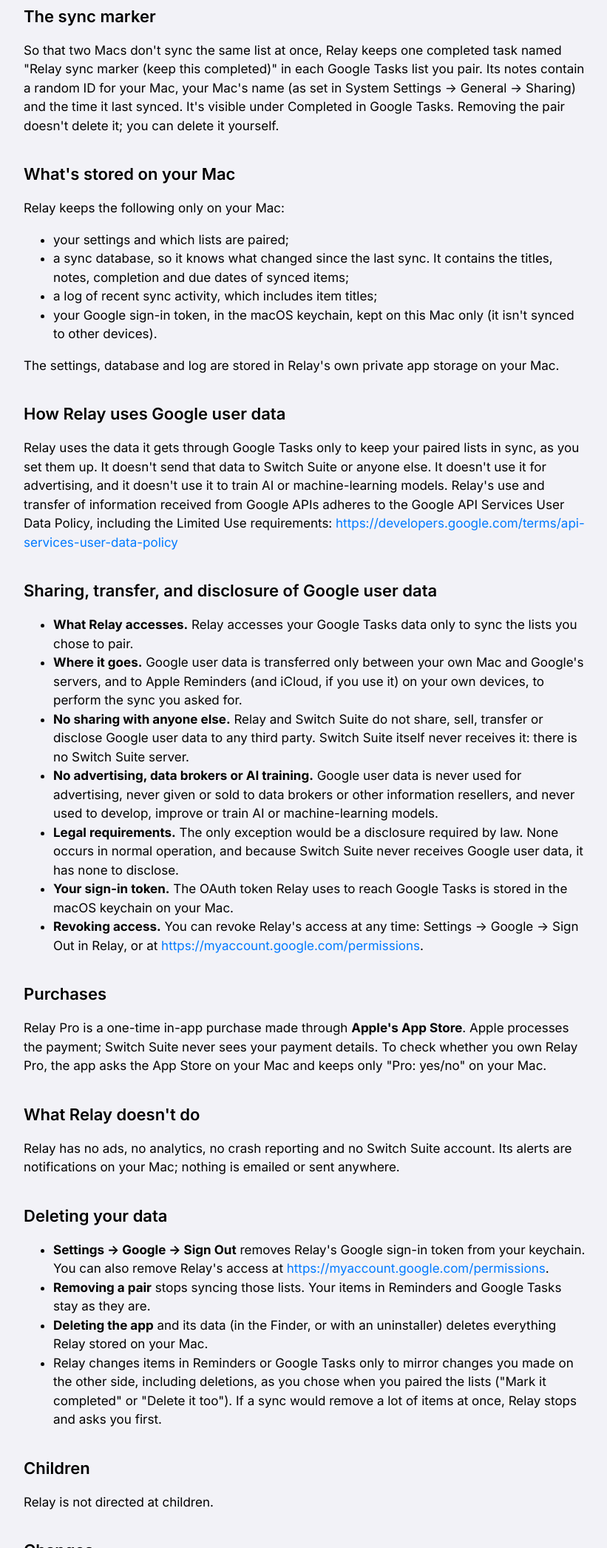
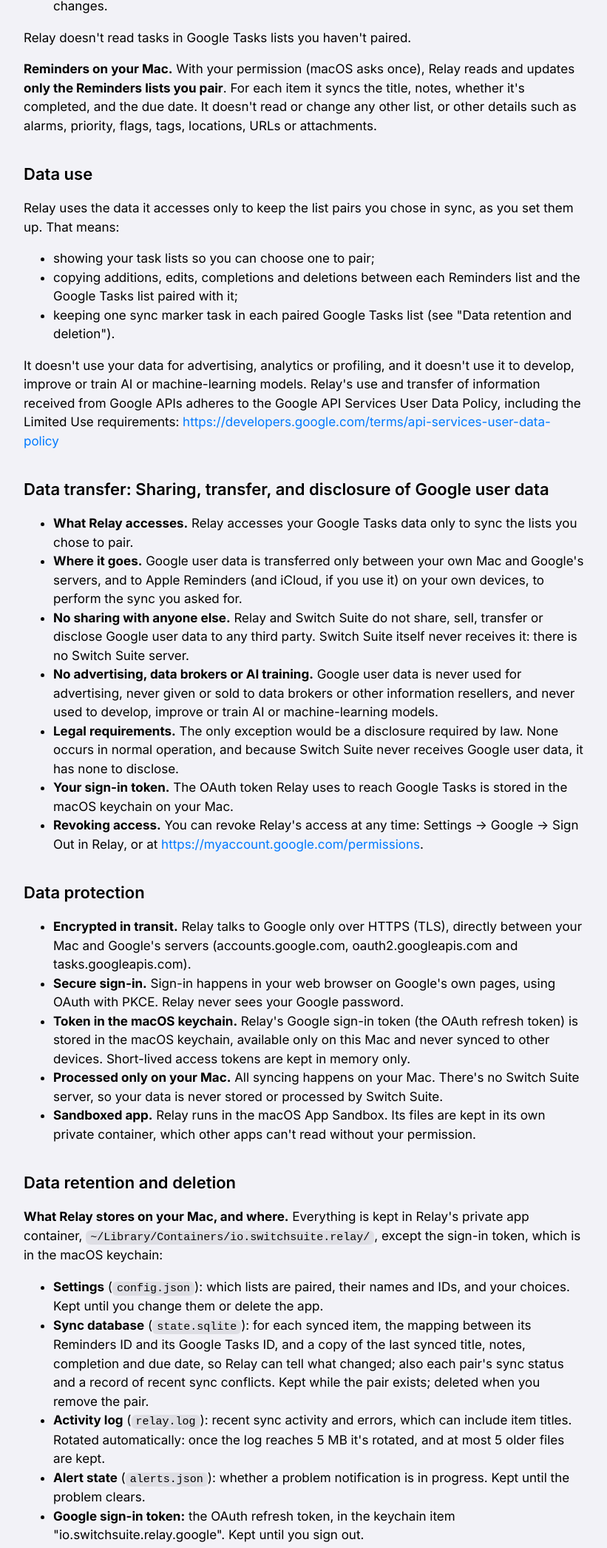
Before and after one commit to ciderguyms/switchsuite-site, a plain HTML site: page privacy/relay/index.html in a window 1280 px wide. Shown: the part 708-2800 px from the top of the page at 74% size, without its empty margins (108-929 px from the left). Drawn offline with Linux system fonts and the light colour scheme.

Commit message:
Relay privacy: sections for data accessed, use, transfer, protection, retention and deletion
For Google OAuth verification. The sharing/transfer/disclosure section is
unchanged (now headed "Data transfer: ..."). Last updated November 14, 2026.

Co-Authored-By: Claude Opus 5.5 <noreply@anthropic.com>

```diff
--- a/privacy/relay/index.html
+++ b/privacy/relay/index.html
@@ -25,23 +25,23 @@
 <h1>Relay by Switch Suite: Privacy Policy</h1>
 <p class="meta">Last updated: November 14, 2026</p>
 <p>Relay by Switch Suite ("Relay", "the app") is a Mac app published by Switch Suite. It keeps lists you choose in Apple Reminders on your Mac in sync with your Google Tasks. <strong>Switch Suite has no server for Relay and doesn't receive your lists, your Google account or any other personal data.</strong> Your lists move only between your Mac, Apple's Reminders service (which Apple syncs through iCloud if you use it) and your Google Tasks.</p>
-<h2>What Relay reads and writes</h2>
-<p>With your permission (macOS asks once), Relay reads and updates <strong>only the Reminders lists you pair</strong>. For each item it syncs the title, notes, whether it's completed, and the due date. It doesn't read or change any other list, or other details such as alarms, priority, flags, tags, locations, URLs or attachments.</p>
-<p>When you sign in with Google, Relay asks Google only for access to <strong>Google Tasks</strong>. It reads and updates the Google Tasks lists you pair, over an encrypted connection (HTTPS) directly between your Mac and Google.</p>
-<h2>The sync marker</h2>
-<p>So that two Macs don't sync the same list at once, Relay keeps one completed task named "Relay sync marker (keep this completed)" in each Google Tasks list you pair. Its notes contain a random ID for your Mac, your Mac's name (as set in System Settings → General → Sharing) and the time it last synced. It's visible under Completed in Google Tasks. Removing the pair doesn't delete it; you can delete it yourself.</p>
-<h2>What's stored on your Mac</h2>
-<p>Relay keeps the following only on your Mac:</p>
+<h2>Data accessed</h2>
+<p><strong>Google user data.</strong> When you sign in with Google, Relay asks Google for one permission only: the Google Tasks scope (<code><a href="https://www.googleapis.com/auth/tasks">https://www.googleapis.com/auth/tasks</a></code>). It doesn't ask for your email address, profile, contacts or any other Google data. With that permission Relay accesses:</p>
 <ul>
-  <li>your settings and which lists are paired;</li>
-  <li>a sync database, so it knows what changed since the last sync. It contains the titles, notes, completion and due dates of synced items;</li>
-  <li>a log of recent sync activity, which includes item titles;</li>
-  <li>your Google sign-in token, in the macOS keychain, kept on this Mac only (it isn't synced to other devices).</li>
+  <li><strong>your task lists:</strong> their names and IDs, so you can pick which Google Tasks list to pair (and, if you ask, create a new list);</li>
+  <li><strong>the tasks in the lists you pair:</strong> each task's title, notes, due date and completion status, plus the task's ID and last-modified time, which Relay uses to match items and notice changes.</li>
 </ul>
-<p>The settings, database and log are stored in Relay's own private app storage on your Mac.</p>
-<h2>How Relay uses Google user data</h2>
-<p>Relay uses the data it gets through Google Tasks only to keep your paired lists in sync, as you set them up. It doesn't send that data to Switch Suite or anyone else. It doesn't use it for advertising, and it doesn't use it to train AI or machine-learning models. Relay's use and transfer of information received from Google APIs adheres to the Google API Services User Data Policy, including the Limited Use requirements: <a href="https://developers.google.com/terms/api-services-user-data-policy">https://developers.google.com/terms/api-services-user-data-policy</a></p>
-<h2>Sharing, transfer, and disclosure of Google user data</h2>
+<p>Relay doesn't read tasks in Google Tasks lists you haven't paired.</p>
+<p><strong>Reminders on your Mac.</strong> With your permission (macOS asks once), Relay reads and updates <strong>only the Reminders lists you pair</strong>. For each item it syncs the title, notes, whether it's completed, and the due date. It doesn't read or change any other list, or other details such as alarms, priority, flags, tags, locations, URLs or attachments.</p>
+<h2>Data use</h2>
+<p>Relay uses the data it accesses only to keep the list pairs you chose in sync, as you set them up. That means:</p>
+<ul>
+  <li>showing your task lists so you can choose one to pair;</li>
+  <li>copying additions, edits, completions and deletions between each Reminders list and the Google Tasks list paired with it;</li>
+  <li>keeping one sync marker task in each paired Google Tasks list (see "Data retention and deletion").</li>
+</ul>
+<p>It doesn't use your data for advertising, analytics or profiling, and it doesn't use it to develop, improve or train AI or machine-learning models. Relay's use and transfer of information received from Google APIs adheres to the Google API Services User Data Policy, including the Limited Use requirements: <a href="https://developers.google.com/terms/api-services-user-data-policy">https://developers.google.com/terms/api-services-user-data-policy</a></p>
+<h2>Data transfer: Sharing, transfer, and disclosure of Google user data</h2>
 <ul>
   <li><strong>What Relay accesses.</strong> Relay accesses your Google Tasks data only to sync the lists you chose to pair.</li>
   <li><strong>Where it goes.</strong> Google user data is transferred only between your own Mac and Google's servers, and to Apple Reminders (and iCloud, if you use it) on your own devices, to perform the sync you asked for.</li>
@@ -51,17 +51,37 @@
   <li><strong>Your sign-in token.</strong> The OAuth token Relay uses to reach Google Tasks is stored in the macOS keychain on your Mac.</li>
   <li><strong>Revoking access.</strong> You can revoke Relay's access at any time: Settings → Google → Sign Out in Relay, or at <a href="https://myaccount.google.com/permissions">https://myaccount.google.com/permissions</a>.</li>
 </ul>
+<h2>Data protection</h2>
+<ul>
+  <li><strong>Encrypted in transit.</strong> Relay talks to Google only over HTTPS (TLS), directly between your Mac and Google's servers (accounts.google.com, oauth2.googleapis.com and tasks.googleapis.com).</li>
+  <li><strong>Secure sign-in.</strong> Sign-in happens in your web browser on Google's own pages, using OAuth with PKCE. Relay never sees your Google password.</li>
+  <li><strong>Token in the macOS keychain.</strong> Relay's Google sign-in token (the OAuth refresh token) is stored in the macOS keychain, available only on this Mac and never synced to other devices. Short-lived access tokens are kept in memory only.</li>
+  <li><strong>Processed only on your Mac.</strong> All syncing happens on your Mac. There's no Switch Suite server, so your data is never stored or processed by Switch Suite.</li>
+  <li><strong>Sandboxed app.</strong> Relay runs in the macOS App Sandbox. Its files are kept in its own private container, which other apps can't read without your permission.</li>
+</ul>
+<h2>Data retention and deletion</h2>
+<p><strong>What Relay stores on your Mac, and where.</strong> Everything is kept in Relay's private app container, <code>~/Library/Containers/io.switchsuite.relay/</code>, except the sign-in token, which is in the macOS keychain:</p>
+<ul>
+  <li><strong>Settings</strong> (<code>config.json</code>): which lists are paired, their names and IDs, and your choices. Kept until you change them or delete the app.</li>
+  <li><strong>Sync database</strong> (<code>state.sqlite</code>): for each synced item, the mapping between its Reminders ID and its Google Tasks ID, and a copy of the last synced title, notes, completion and due date, so Relay can tell what changed; also each pair's sync status and a record of recent sync conflicts. Kept while the pair exists; deleted when you remove the pair.</li>
+  <li><strong>Activity log</strong> (<code>relay.log</code>): recent sync activity and errors, which can include item titles. Rotated automatically: once the log reaches 5 MB it's rotated, and at most 5 older files are kept.</li>
+  <li><strong>Alert state</strong> (<code>alerts.json</code>): whether a problem notification is in progress. Kept until the problem clears.</li>
+  <li><strong>Google sign-in token:</strong> the OAuth refresh token, in the keychain item "io.switchsuite.relay.google". Kept until you sign out.</li>
+</ul>
+<p><strong>The sync marker task.</strong> So that two Macs don't sync the same list at once, Relay keeps one completed task named "Relay sync marker (keep this completed)" in each Google Tasks list you pair. Its notes contain a random ID for your Mac, your Mac's name (as set in System Settings → General → Sharing) and the time it last synced. It's visible under Completed in Google Tasks and stays in your Google account. To delete it, open the list in Google Tasks, expand Completed and delete that task. If the pair still exists, Relay adds it again at the next sync, so remove the pair first.</p>
+<p><strong>How to delete your data.</strong></p>
+<ul>
+  <li><strong>Sign Out</strong> (Relay → Settings → Google → Sign Out) deletes Relay's Google sign-in token from the keychain and revokes it at Google.</li>
+  <li><strong>Removing a pair</strong> stops syncing those lists and deletes that pair's sync state (its item mappings, status and conflict records) from the sync database. Your items in Reminders and Google Tasks stay as they are.</li>
+  <li><strong>Uninstalling:</strong> quit Relay (sign out first if you want the token revoked at Google), then delete the app and its container folder <code>~/Library/Containers/io.switchsuite.relay/</code>, in the Finder or with an uninstaller. This deletes everything Relay stored on your Mac. macOS doesn't remove keychain items when an app is deleted, so if you didn't sign out, delete "io.switchsuite.relay.google" in Keychain Access.</li>
+  <li><strong>Your Google data stays yours.</strong> Your tasks and task lists are stored in your own Google account, under your control. Relay doesn't keep a copy anywhere except the sync database on your Mac described above. You can view, change or delete them in Google Tasks at any time.</li>
+  <li><strong>Revoke access</strong> at any time at <a href="https://myaccount.google.com/permissions">https://myaccount.google.com/permissions</a>. Relay then can't reach your Google Tasks until you sign in again.</li>
+  <li>Relay changes items in Reminders or Google Tasks only to mirror changes you made on the other side, including deletions, as you chose when you paired the lists ("Mark it completed" or "Delete it too"). If a sync would remove a lot of items at once, Relay stops and asks you first.</li>
+</ul>
 <h2>Purchases</h2>
 <p>Relay Pro is a one-time in-app purchase made through <strong>Apple's App Store</strong>. Apple processes the payment; Switch Suite never sees your payment details. To check whether you own Relay Pro, the app asks the App Store on your Mac and keeps only "Pro: yes/no" on your Mac.</p>
 <h2>What Relay doesn't do</h2>
 <p>Relay has no ads, no analytics, no crash reporting and no Switch Suite account. Its alerts are notifications on your Mac; nothing is emailed or sent anywhere.</p>
-<h2>Deleting your data</h2>
-<ul>
-  <li><strong>Settings → Google → Sign Out</strong> removes Relay's Google sign-in token from your keychain. You can also remove Relay's access at <a href="https://myaccount.google.com/permissions">https://myaccount.google.com/permissions</a>.</li>
-  <li><strong>Removing a pair</strong> stops syncing those lists. Your items in Reminders and Google Tasks stay as they are.</li>
-  <li><strong>Deleting the app</strong> and its data (in the Finder, or with an uninstaller) deletes everything Relay stored on your Mac.</li>
-  <li>Relay changes items in Reminders or Google Tasks only to mirror changes you made on the other side, including deletions, as you chose when you paired the lists ("Mark it completed" or "Delete it too"). If a sync would remove a lot of items at once, Relay stops and asks you first.</li>
-</ul>
 <h2>Children</h2>
 <p>Relay is not directed at children.</p>
 <h2>Changes</h2>
```
Lines whose indentation alone changed are shown as unchanged.
